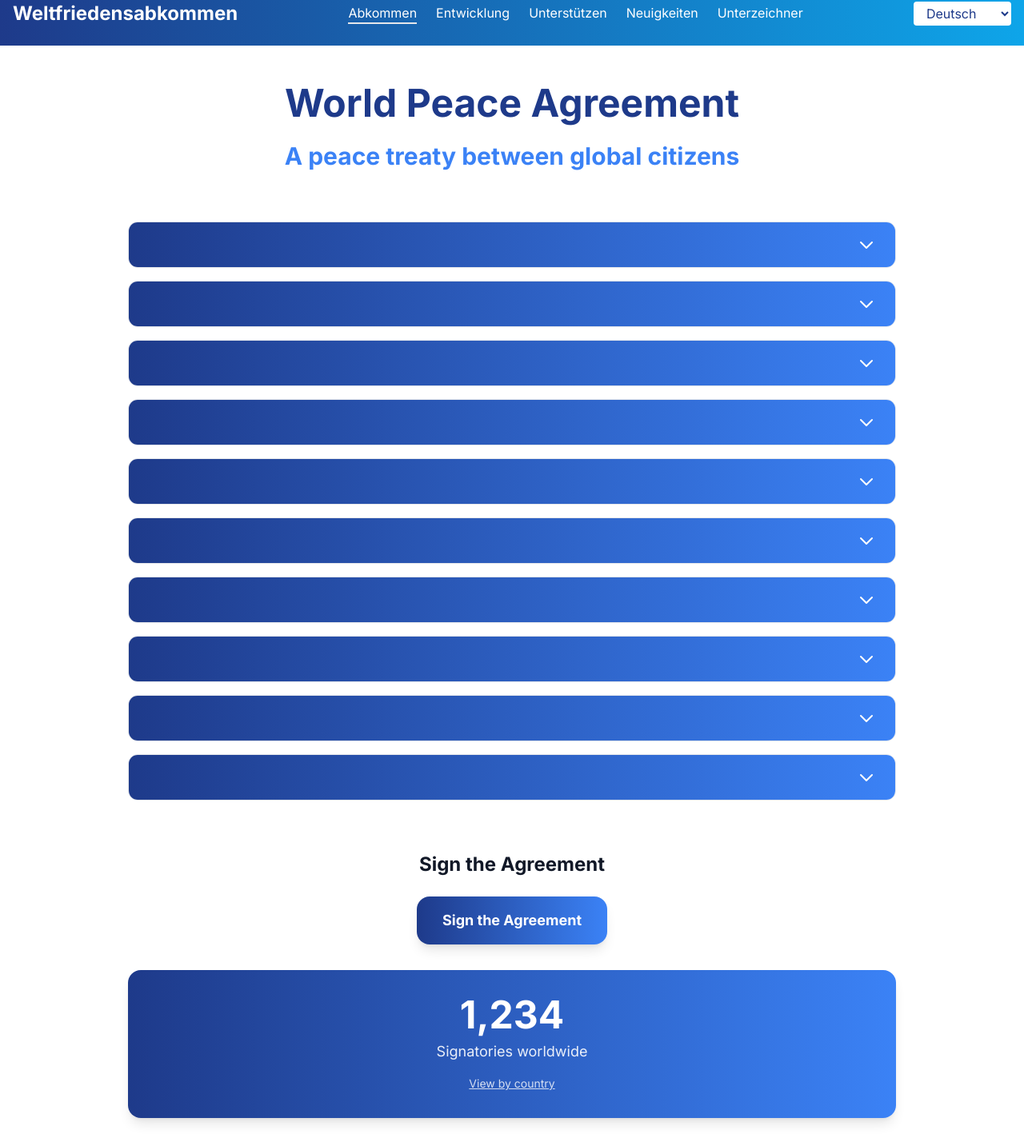
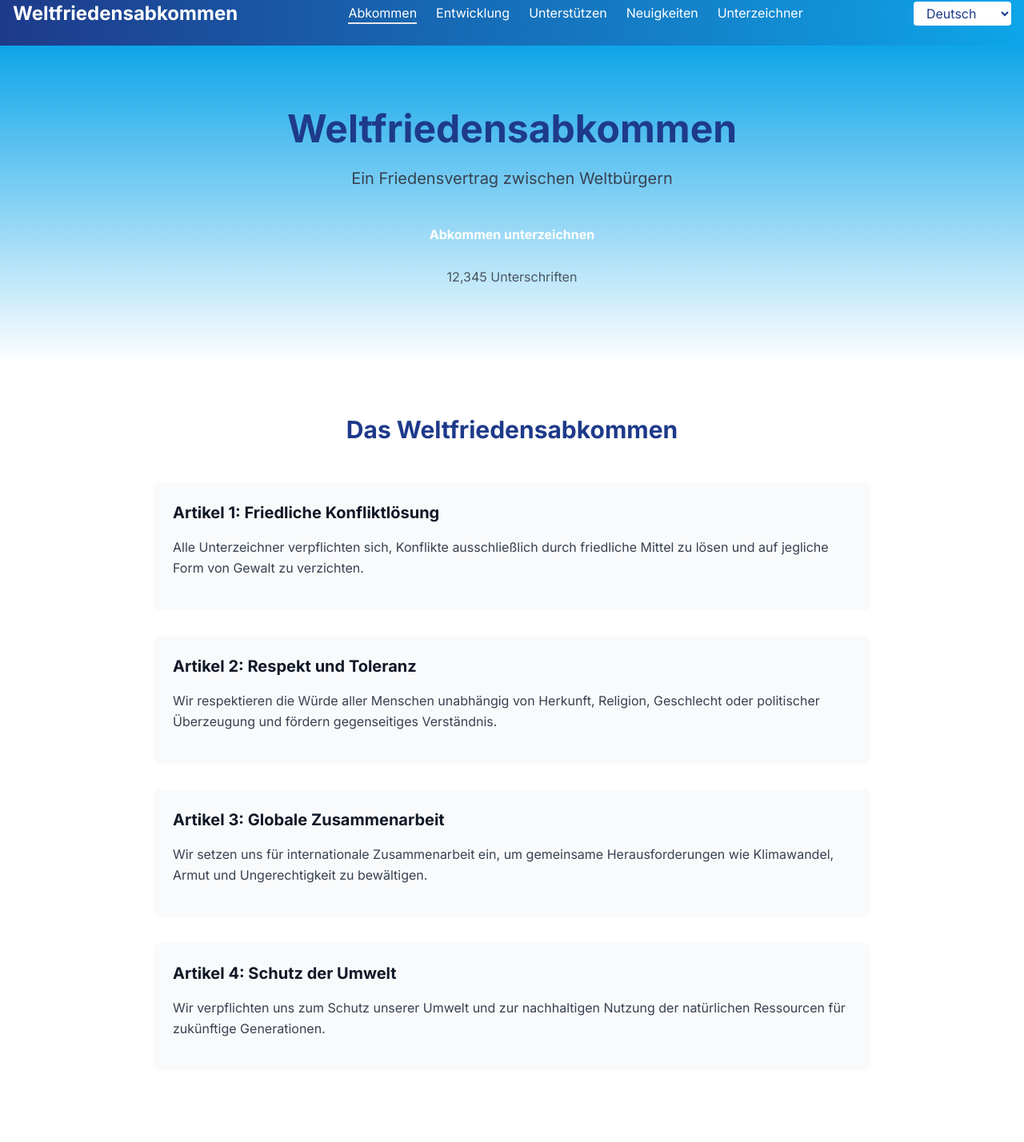
Before and after one commit to peacefulrevolution7/world-peace-agreement, a Next.js app: page / in a window 1280 px wide. Shown: the part 23-1451 px from the top of the page at 80% size. Built offline with nearby package versions, Linux system fonts and the light colour scheme.

Commit message:
Update page.tsx

```diff
--- a/app/page.tsx
+++ b/app/page.tsx
@@ -4,133 +4,82 @@ import { useState } from 'react';
 import Link from 'next/link';
 import { translations } from '@/lib/translations';
 
-export default function HomePage() {
-  const [currentLang] = useState<'en' | 'de'>('en'); // Wird später dynamisch
-  const [openArticle, setOpenArticle] = useState<number | null>(null);
-  const t = translations[currentLang].agreement;
-
-  const toggleArticle = (index: number) => {
-    setOpenArticle(openArticle === index ? null : index);
-  };
-
-  const articles = [
-    { title: t.article1Title, text: t.article1Text },
-    { title: t.article2Title, text: t.article2Text },
-    { title: t.article3Title, text: t.article3Text },
-    { title: t.article4Title, text: t.article4Text },
-    { title: t.article5Title, text: t.article5Text },
-    { title: t.article6Title, text: t.article6Text },
-    { title: t.article7Title, text: t.article7Text },
-    { title: t.article8Title, text: t.article8Text },
-    { title: t.article9Title, text: t.article9Text },
-    { title: t.article10Title, text: t.article10Text },
-  ];
+export default function Home() {
+  const [lang] = useState<'en' | 'de' | 'fr' | 'es' | 'ru' | 'zh' | 'pt' | 'ar'>('de');
+  const t = translations[lang];
 
   return (
-    <div className="max-w-5xl mx-auto px-4 sm:px-6 lg:px-8 py-12">
-      {/* Hero Section */}
-      <div className="text-center mb-16">
-        <h1 className="text-4xl md:text-5xl font-bold text-peace-blue mb-6">
-          {t.title}
+    <div className="min-h-screen">
+      <section className="bg-gradient-to-b from-peace-sky to-white py-20">
+        <div className="container mx-auto px-4 text-center">
+          <h1 className="text-5xl font-bold text-peace-blue mb-6">
+            {t.agreement.title}
           </h1>
-        <h2 className="text-2xl md:text-3xl text-peace-light mb-8">
-          {t.subtitle}
+          <p className="text-xl text-gray-700 mb-8">
+            {t.agreement.subtitle}
+          </p>
+          <Link
+            href="/sign"
+            className="inline-block bg-peace-green hover:bg-green-600 text-white font-bold py-3 px-8 rounded-lg transition-colors"
+          >
+            {t.agreement.signButton}
+          </Link>
+          <p className="mt-4 text-gray-600">
+            12,345 {t.agreement.signaturesCount}
+          </p>
+        </div>
+      </section>
+
+      <section className="py-16 bg-white">
+        <div className="container mx-auto px-4">
+          <h2 className="text-3xl font-bold text-center mb-12 text-peace-blue">
+            Das Weltfriedensabkommen
           </h2>
 
-        <div className="prose prose-lg max-w-none text-gray-700 space-y-6 mb-8">
-          <p className="text-lg leading-relaxed">{t.intro1}</p>
-          <p className="text-lg leading-relaxed">{t.intro2}</p>
-          <p className="text-lg leading-relaxed">{t.intro3}</p>
+          <div className="max-w-4xl mx-auto space-y-8">
+            <div className="bg-gray-50 p-6 rounded-lg">
+              <h3 className="text-xl font-bold mb-4">Artikel 1: Friedliche Konfliktlösung</h3>
+              <p className="text-gray-700">
+                Alle Unterzeichner verpflichten sich, Konflikte ausschließlich durch friedliche Mittel zu lösen
+                und auf jegliche Form von Gewalt zu verzichten.
+              </p>
             </div>
 
-        <div className="mb-8">
-          <a
-            href="/world-peace-agreement.pdf"
-            className="text-peace-blue hover:text-peace-light underline font-medium"
-            target="_blank"
-          >
-            {t.pdfLink}
-          </a>
+            <div className="bg-gray-50 p-6 rounded-lg">
+              <h3 className="text-xl font-bold mb-4">Artikel 2: Respekt und Toleranz</h3>
+              <p className="text-gray-700">
+                Wir respektieren die Würde aller Menschen unabhängig von Herkunft, Religion, Geschlecht oder
+                politischer Überzeugung und fördern gegenseitiges Verständnis.
+              </p>
+            </div>
+
+            <div className="bg-gray-50 p-6 rounded-lg">
+              <h3 className="text-xl font-bold mb-4">Artikel 3: Globale Zusammenarbeit</h3>
+              <p className="text-gray-700">
+                Wir setzen uns für internationale Zusammenarbeit ein, um gemeinsame Herausforderungen wie
+                Klimawandel, Armut und Ungerechtigkeit zu bewältigen.
+              </p>
+            </div>
+
+            <div className="bg-gray-50 p-6 rounded-lg">
+              <h3 className="text-xl font-bold mb-4">Artikel 4: Schutz der Umwelt</h3>
+              <p className="text-gray-700">
+                Wir verpflichten uns zum Schutz unserer Umwelt und zur nachhaltigen Nutzung der natürlichen
+                Ressourcen für zukünftige Generationen.
+              </p>
             </div>
           </div>
 
-      {/* Articles Section */}
-      <div className="mb-16">
-        <h2 className="text-3xl font-bold text-peace-blue mb-8 text-center">
-          {t.goalsTitle}
-        </h2>
-
-        <div className="space-y-4">
-          {articles.map((article, index) => (
-            <div key={index} className="accordion-item">
-              <button
-                onClick={() => toggleArticle(index)}
-                className="accordion-header"
+          <div className="text-center mt-12">
+            <Link
+              href="/sign"
+              className="inline-block bg-peace-green hover:bg-green-600 text-white font-bold py-3 px-8 rounded-lg transition-colors"
             >
-                <span>{article.title}</span>
-                <svg
-                  className={`w-6 h-6 transition-transform duration-300 ${
-                    openArticle === index ? 'rotate-180' : ''
-                  }`}
-                  fill="none"
-                  stroke="currentColor"
-                  viewBox="0 0 24 24"
-                >
-                  <path
-                    strokeLinecap="round"
-                    strokeLinejoin="round"
-                    strokeWidth={2}
-                    d="M19 9l-7 7-7-7"
-                  />
-                </svg>
-              </button>
-
-              {openArticle === index && (
-                <div className="accordion-content">
-                  <p className="text-gray-700 leading-relaxed">{article.text}</p>
-                </div>
-              )}
-            </div>
-          ))}
-        </div>
-      </div>
-
-      {/* Closing Text */}
-      <div className="prose prose-lg max-w-none mb-12">
-        <p className="text-gray-700 leading-relaxed text-center">
-          {t.closingText}
-        </p>
-      </div>
-
-      {/* CTA Section */}
-      <div className="text-center space-y-8">
-        <div>
-          <h3 className="text-2xl font-bold text-gray-900 mb-6">
-            {t.signButton}
-          </h3>
-          <Link href="/sign" className="btn-primary inline-block">
-            {t.signButton}
-          </Link>
-        </div>
-
-        {/* Counter Placeholder */}
-        <div className="bg-gradient-to-r from-peace-blue to-peace-light text-white rounded-2xl p-8 shadow-lg">
-          <div className="text-5xl font-bold mb-2">1,234</div>
-          <div className="text-lg opacity-90">
-            {currentLang === 'de' ? 'Unterzeichner/-innen weltweit' : 'Signatories worldwide'}
-          </div>
-          <button className="mt-4 text-sm underline opacity-80 hover:opacity-100">
-            {currentLang === 'de' ? 'Nach Ländern anzeigen' : 'View by country'}
-          </button>
-        </div>
-
-        <div className="mt-8">
-          <p className="text-gray-700 mb-4">{t.closingQuestion}</p>
-          <Link href="/support" className="btn-secondary inline-block">
-            {currentLang === 'de' ? 'Jetzt unterstützen' : 'Support now'}
+              {t.agreement.signButton}
             </Link>
           </div>
         </div>
+      </section>
     </div>
   );
 }
```
Lines whose indentation alone changed are shown as unchanged.
